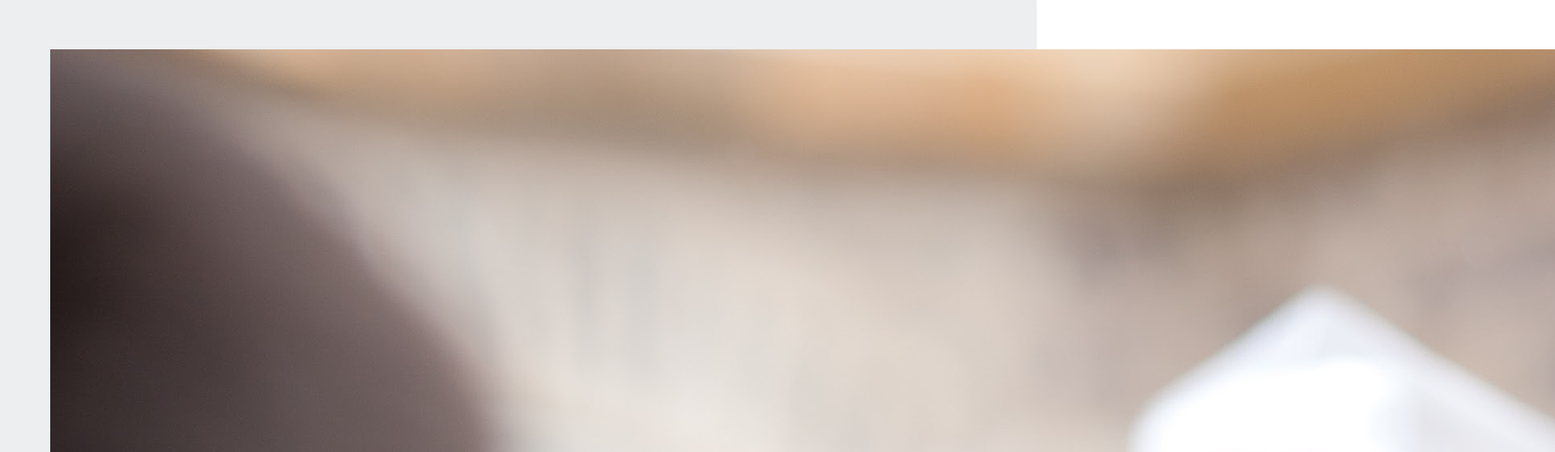
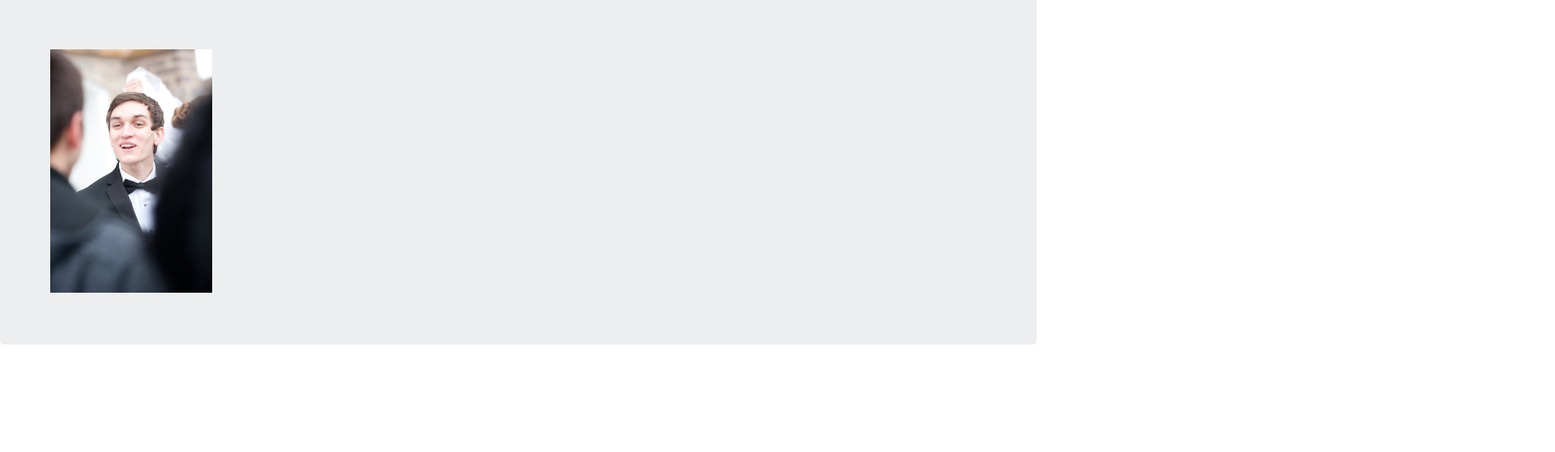
Before and after one commit to jmd1011/jmd1011.github.io, a plain HTML site: page index.html in a window 1280 px wide. Shown: the part 57-616 px from the top of the page at 81% size, 1920 px wide, since content can reach past the window. Drawn offline with nearby package versions, Linux system fonts and the light colour scheme.

Commit message:
Fixing size

```diff
--- a/index.html
+++ b/index.html
@@ -37,7 +37,7 @@
 
     <div class="jumbotron">
       <div class="container-fluid">
-        <div class="col-md-4"><img src="img/pic.jpg" class="img-responsive img-circle center-block" alt="James M Decker" id="headshot"></div>
+        <div class="col-md-4"><img src="img/pic.jpg" class="img-responsive img-circle center-block" alt="James M Decker" id="headshot" style="width: 200px;"></div>
       </div>
     </div>
 
```
